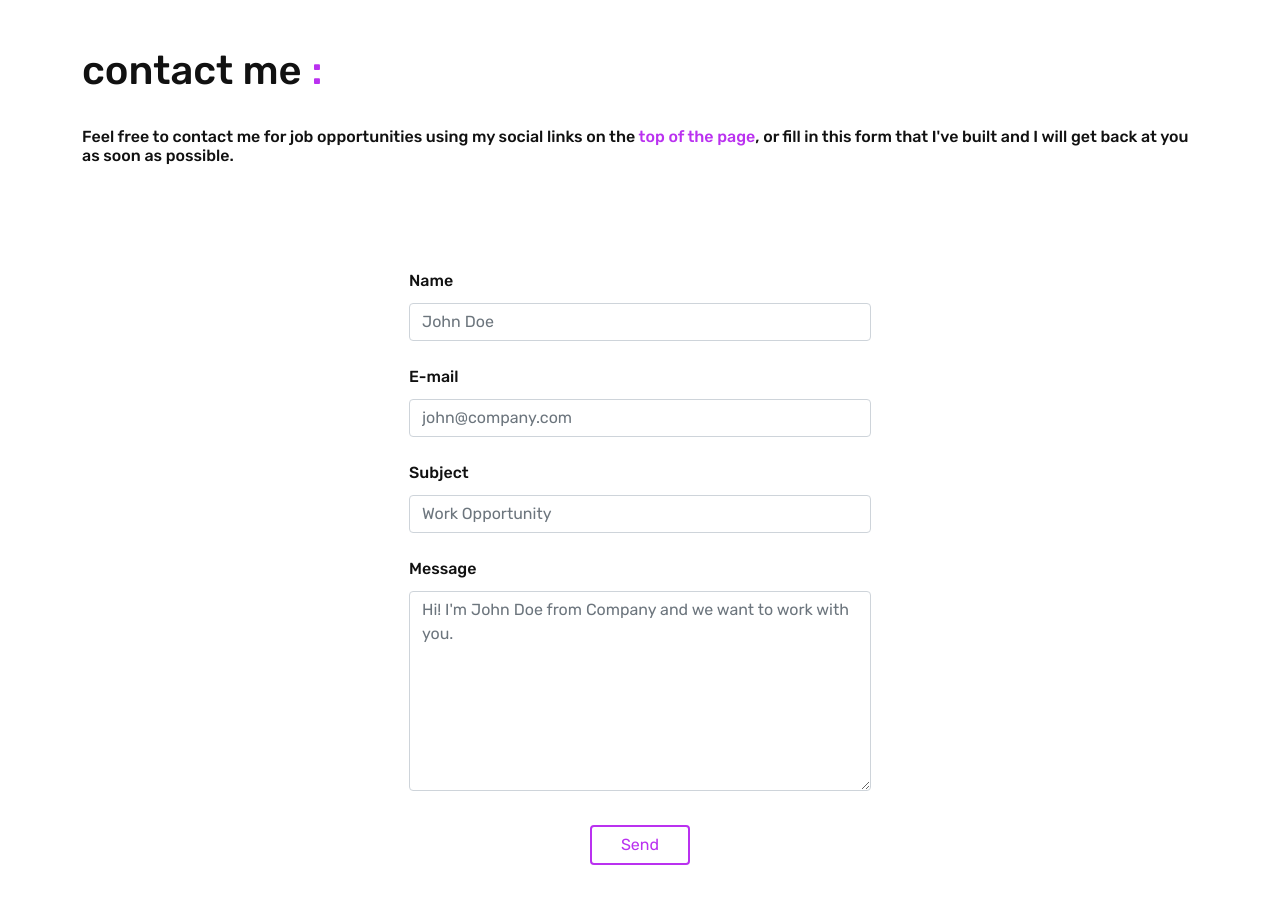
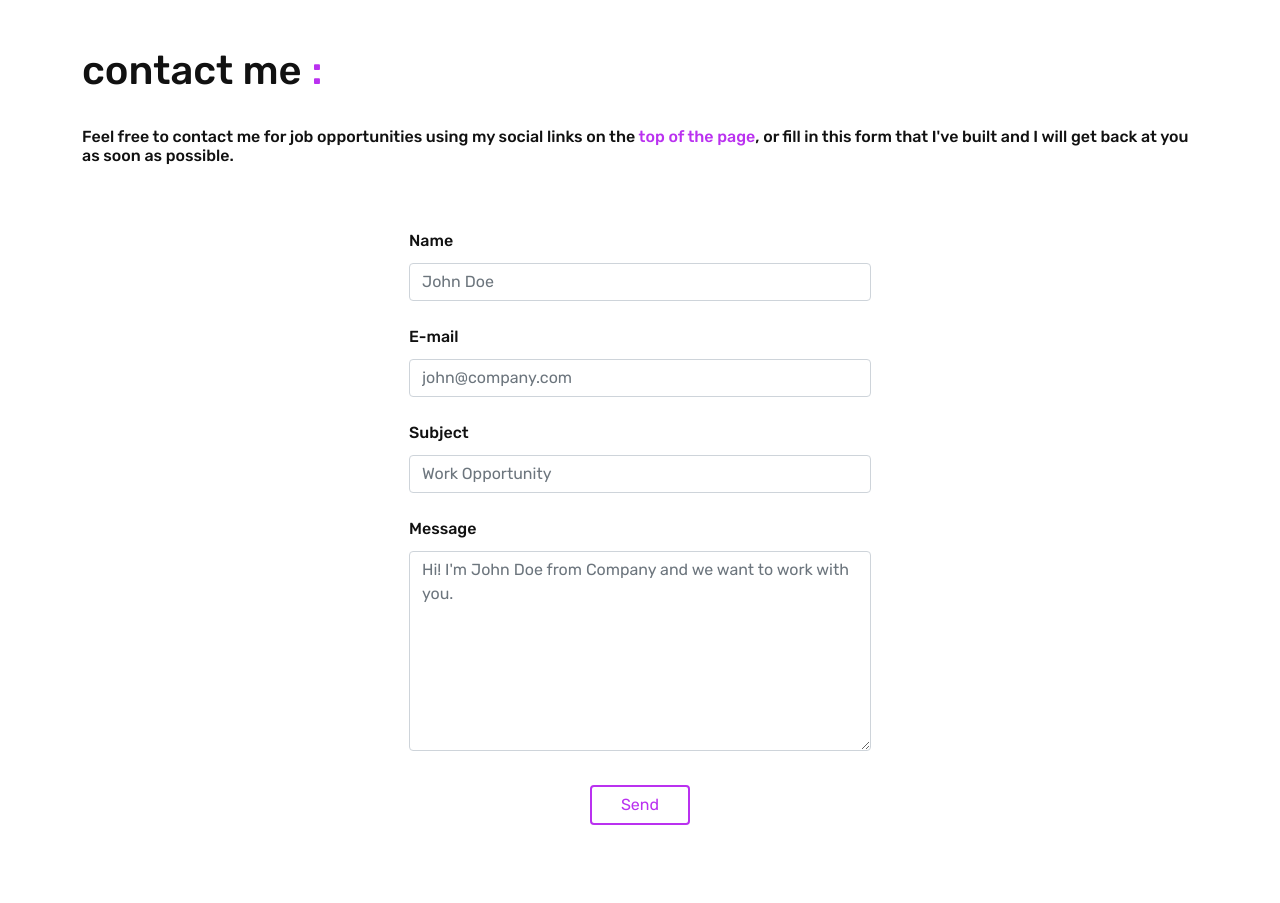
Before and after one commit to mateojacques/portfolio, a React (Create React App) app: page / in a window 1280 px wide. Shown: the part 1402-2305 px from the top of the page. Built offline with nearby package versions, Linux system fonts and the light colour scheme; no server answers.

Commit message:
Minor fix in contact section

```diff
--- a/src/components/Contact/Contact.jsx
+++ b/src/components/Contact/Contact.jsx
@@ -6,7 +6,7 @@ const Contact = () => {
     <section id='contact' className={`${contact} container d-flex flex-column mb-5`}>
       <SectionTitle title='Contact me' />
 
-      <p className='h6 pb-5'>
+      <p className='h6 pb-2'>
         Feel free to contact me for job opportunities using my social links on
         the <a href='#hero'>top of the page</a>, or fill in this form that I've
         built and I will get back at you as soon as possible.
```
